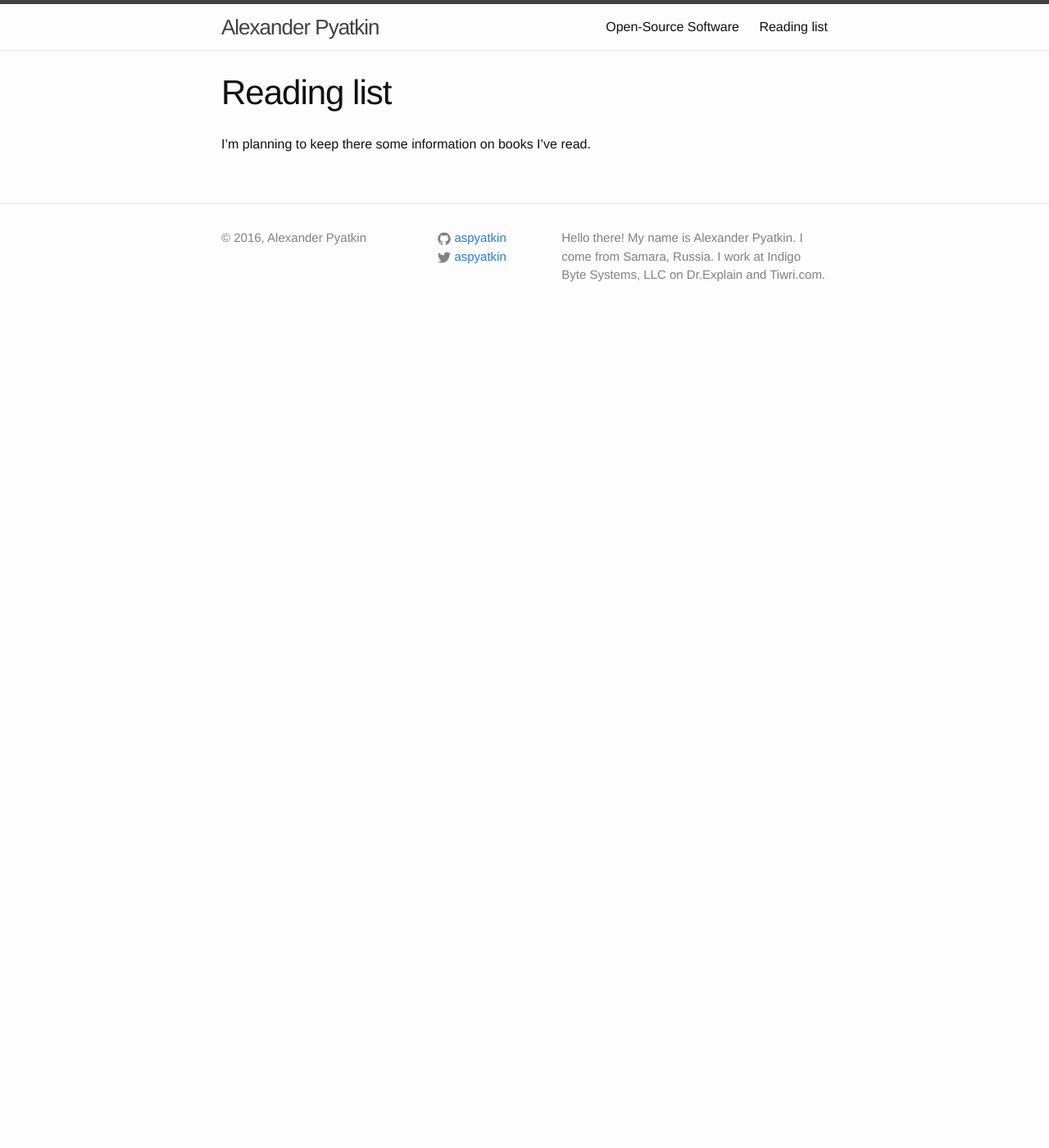
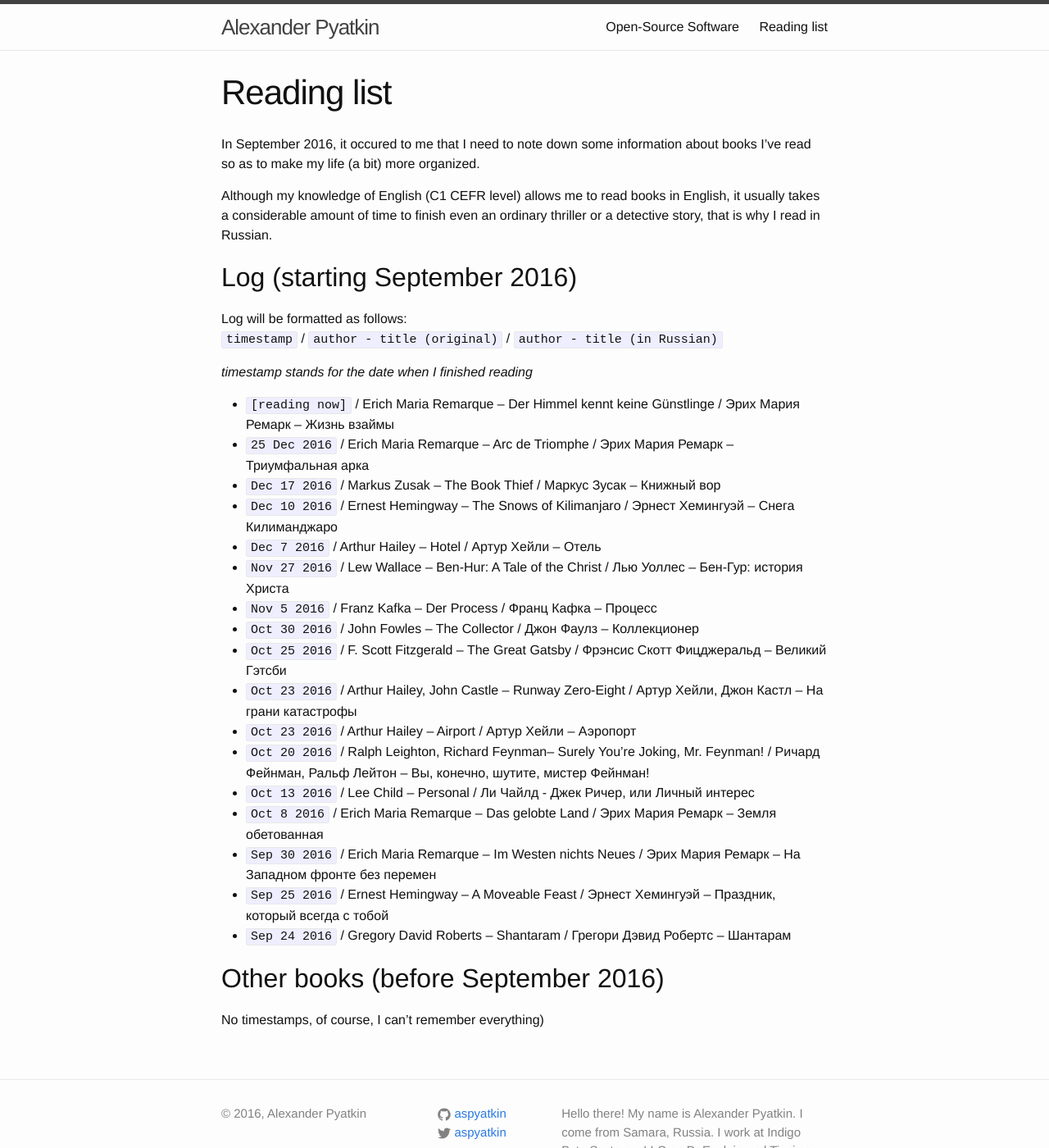
Before and after one commit to aspyatkin/personal-website, a Jekyll site: the page built from reading.md, in a window 1280 px wide and 1400 px high. Shown: the whole window at 82% size. Built offline with Jekyll 4.4.1, drawn with Linux system fonts in a browser that asks for light colours.

Commit message:
Update reading list

```diff
--- a/reading.md
+++ b/reading.md
@@ -4,4 +4,33 @@ title: Reading list
 permalink: /reading/
 ---
 
-I'm planning to keep there some information on books I've read.
+In September 2016, it occured to me that I need to note down some information about books I've read so as to make my life (a bit) more organized.
+
+Although my knowledge of English (C1 CEFR level) allows me to read books in English, it usually takes a considerable amount of time to finish even an ordinary thriller or a detective story, that is why I read in Russian.
+
+## Log (starting September 2016)
+Log will be formatted as follows:
+`timestamp` / `author - title (original)` / `author - title (in Russian)`
+
+*timestamp stands for the date when I finished reading*
+
+- `[reading now]` / Erich Maria Remarque -- Der Himmel kennt keine Günstlinge / Эрих Мария Ремарк -- Жизнь взаймы
+- `25 Dec 2016` / Erich Maria Remarque -- Arc de Triomphe / Эрих Мария Ремарк -- Триумфальная арка
+- `Dec 17 2016` / Markus Zusak -- The Book Thief / Маркус Зусак -- Книжный вор
+- `Dec 10 2016` / Ernest Hemingway -- The Snows of Kilimanjaro / Эрнест Хемингуэй -- Снега Килиманджаро
+- `Dec 7 2016` / Arthur Hailey -- Hotel / Артур Хейли -- Отель
+- `Nov 27 2016` / Lew Wallace -- Ben-Hur: A Tale of the Christ / Лью Уоллес -- Бен-Гур: история Христа
+- `Nov 5 2016` / Franz Kafka -- Der Process / Франц Кафка -- Процесс
+- `Oct 30 2016` / John Fowles -- The Collector / Джон Фаулз -- Коллекционер
+- `Oct 25 2016` / F. Scott Fitzgerald -- The Great Gatsby / Фрэнсис Скотт Фицджеральд -- Великий Гэтсби
+- `Oct 23 2016` / Arthur Hailey, John Castle -- Runway Zero-Eight / Артур Хейли, Джон Кастл -- На грани катастрофы
+- `Oct 23 2016` / Arthur Hailey -- Airport / Артур Хейли -- Аэропорт
+- `Oct 20 2016` /   Ralph Leighton, Richard Feynman-- Surely You're Joking, Mr. Feynman! / Ричард Фейнман, Ральф Лейтон -- Вы, конечно, шутите, мистер Фейнман!
+- `Oct 13 2016` / Lee Child -- Personal / Ли Чайлд - Джек Ричер, или Личный интерес
+- `Oct 8 2016` / Erich Maria Remarque -- Das gelobte Land / Эрих Мария Ремарк -- Земля обетованная
+- `Sep 30 2016` / Erich Maria Remarque -- Im Westen nichts Neues / Эрих Мария Ремарк -- На Западном фронте без перемен
+- `Sep 25 2016` / Ernest Hemingway -- A Moveable Feast / Эрнест Хемингуэй -- Праздник, который всегда с тобой
+- `Sep 24 2016` / Gregory David Roberts -- Shantaram / Грегори Дэвид Робертс -- Шантарам
+
+## Other books (before September 2016)
+No timestamps, of course, I can't remember everything)
```
